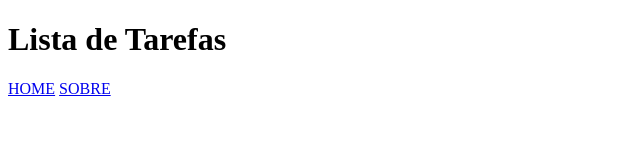
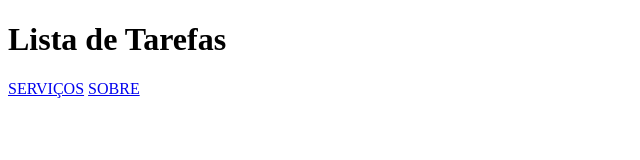
Before and after one commit to MathewThz/exemplo, a plain HTML site: page index.html in a window 1280 px wide. Shown: the full height of the page, 0-640 px from the left. Drawn offline with Linux system fonts and the light colour scheme.

Commit message:
Update index.html

```diff
--- a/index.html
+++ b/index.html
@@ -9,7 +9,7 @@
     <header>
         <h1>Lista de Tarefas</h1>
         <nav>
-            <a href="home.html">HOME</a>
+            <a href="servicos.html">SERVIÇOS</a>
             <a href="sobre.html">SOBRE</a>
         </nav>
     </header>
```
